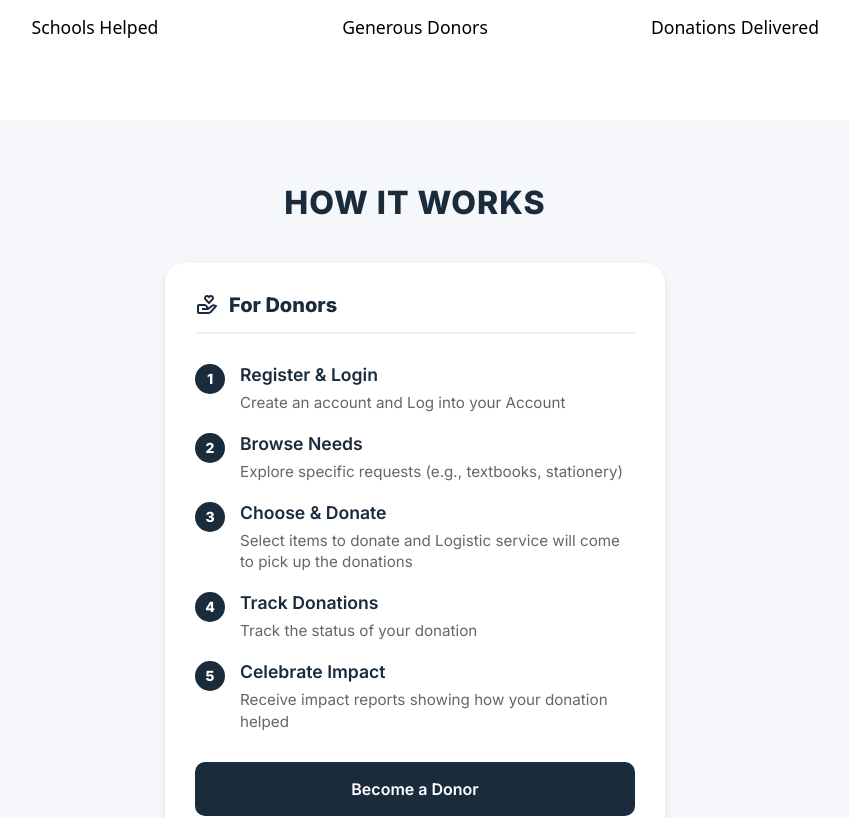
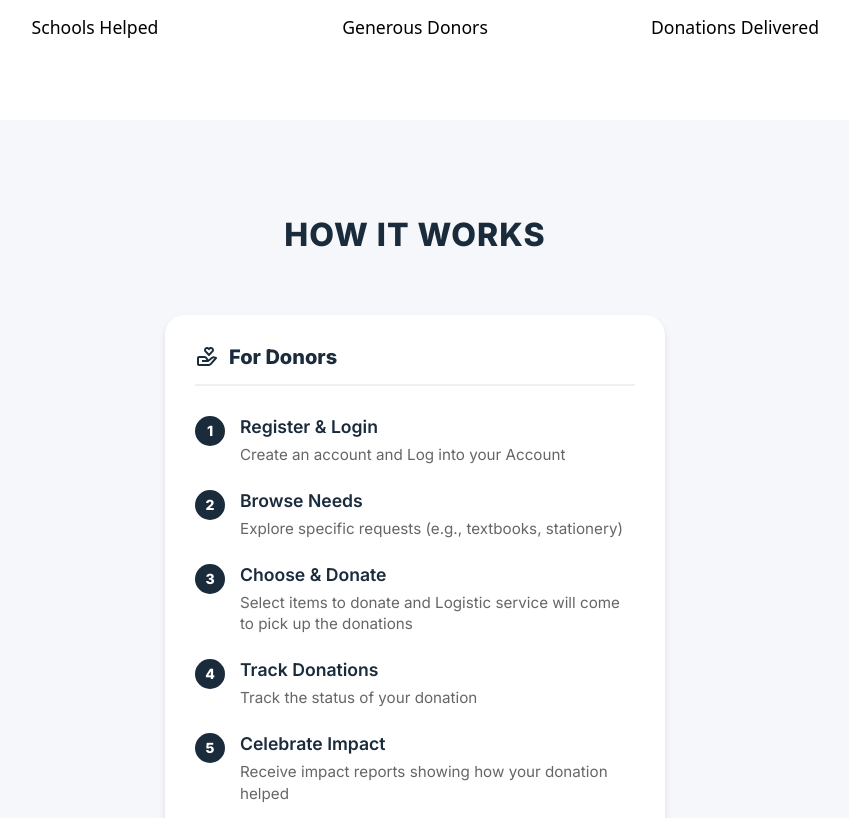
Before and after one commit to kisarasandes1122/Edusahasra, a React (Vite) app in the folder Frontend/: page / in a window 1280 px wide. Shown: the part 1872-2690 px from the top of the page, without its empty margins (225-1074 px from the left). Built offline with nearby package versions, Linux system fonts and the light colour scheme.

Commit message:
CSS changes

```diff
--- a/Frontend/src/components/HowitWorks.jsx/HowitWorks.css
+++ b/Frontend/src/components/HowitWorks.jsx/HowitWorks.css
@@ -111,7 +111,7 @@
   }
 
   .how-it-works {
-    padding: 4rem 8rem;
+    padding: 6rem 8rem;
     background-color: #f5f7fa !important;
     min-height: 50vh;
     width: 100%;
@@ -119,7 +119,7 @@
 
   .how-it-works h1 {
     text-align: center;
-    margin-bottom: 40px;
+    margin-bottom: 60px;
     color: #1a2b3c;
     font-size: 32px;
     font-weight: 800;
@@ -130,7 +130,7 @@
   .how-it-works .workflow-container {
     display: flex;
     justify-content: center;
-    gap: 30px;
+    gap: 100px;
     max-width: 1200px;
     margin: 0 auto;
     flex-wrap: wrap;
@@ -178,7 +178,7 @@
   .how-it-works .steps {
     display: flex;
     flex-direction: column;
-    gap: 20px;
+    gap: 25px;
     padding: 0;
     margin: 0;
     list-style: none;
```
